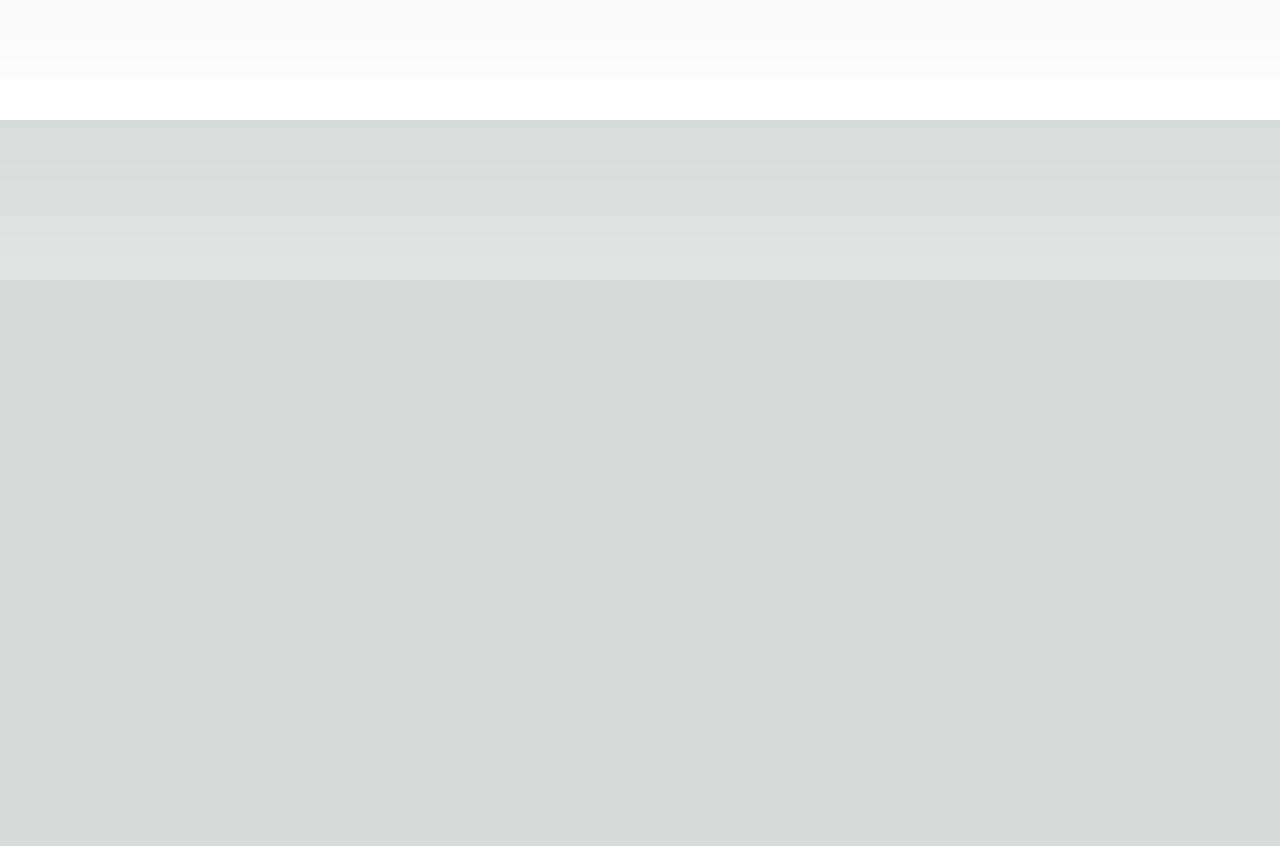
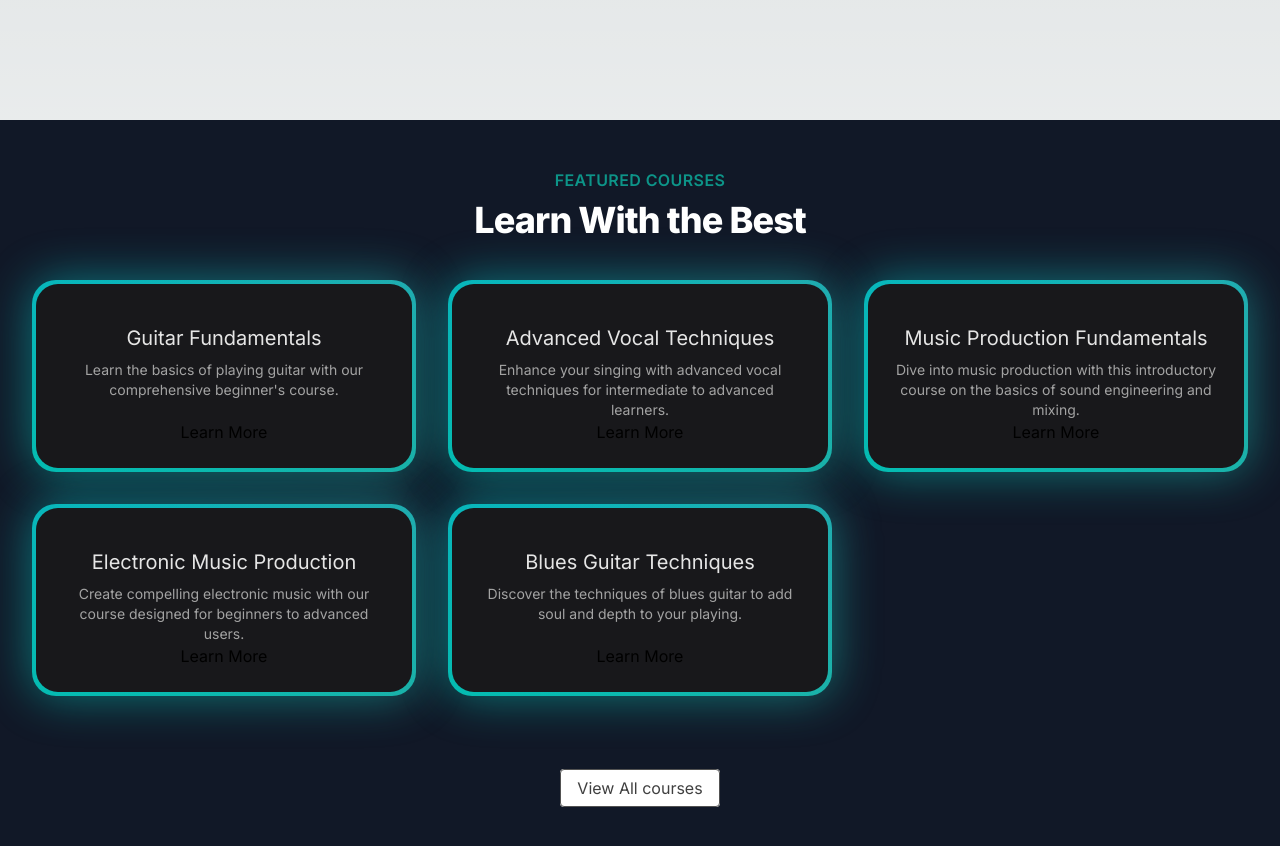
Before and after one commit to JawwadAhmadDev/music-app, a Next.js app: page / in a window 1280 px wide. Shown: the part 520-1366 px from the top of the page. Before the commit the page ends 800 px from the top, so only its background shows below. Built offline with nearby package versions, Linux system fonts and the light colour scheme.

Commit message:
featured courses section completed

```diff
--- a/src/app/page.tsx
+++ b/src/app/page.tsx
@@ -1,10 +1,11 @@
+import FeaturedCourses from "@/components/FeaturedCourses";
 import HeroSection from "@/components/HeroSection";
-import Image from "next/image";
 
 export default function Home() {
   return (
     <div>
       <HeroSection />
+      <FeaturedCourses />
     </div>
   );
 }
--- /dev/null
+++ b/src/components/FeaturedCourses.tsx
@@ -0,0 +1,66 @@
+"use client";
+import Link from "next/link";
+import courseData from "../data/music_courses.json";
+import { BackgroundGradient } from "./ui/background-gradient";
+import Image from "next/image";
+
+interface Course {
+  id: number;
+  title: string;
+  slug: string;
+  description: string;
+  price: number;
+  instructor: string;
+  isFeatured: boolean;
+  image: string;
+}
+
+function FeaturedCourses() {
+  const featuredCourses = courseData.courses.filter(
+    (course: Course) => course.isFeatured
+  );
+
+  return (
+    <div className="py-12 bg-gray-900">
+      <div>
+        <div className="text-center">
+          <h2 className="text-base text-teal-600 font-semibold tracking-wide uppercase">
+            FEATURED COURSES
+          </h2>
+          <p className="mt-2 text-3xl leading-8 font-extrabold tracking-tight text-white sm:text-4xl">
+            Learn With the Best
+          </p>
+        </div>
+      </div>
+      <div className="mt-10 mx-8">
+        <div className="grid grid-cols-1 sm:grid-cols-2 lg:grid-cols-3 gap-8 justify-center">
+          {featuredCourses.map((course: Course) => (
+            <div key={course.id} className="flex justify-center">
+              <BackgroundGradient className="flex flex-col rounded-[22px] bg-white dark:bg-zinc-900 overflow-hidden h-full max-w-sm">
+                <div className="p-4 sm:p-6 flex flex-col items-center text-center flex-grow">
+                  <p className="text-lg sm:text-xl text-black mt-4 mb-2 dark:text-neutral-200">
+                    {course.title}
+                  </p>
+                  <p className="text-sm text-neutral-600 dark:text-neutral-400 flex-grow">
+                    {course.description}
+                  </p>
+                  <Link href={`/courses/${course.slug}`}>Learn More</Link>
+                </div>
+              </BackgroundGradient>
+            </div>
+          ))}
+        </div>
+      </div>
+      <div className="mt-20 text-center">
+        <Link
+          href={"/courses"}
+          className="px-4 py-2 rounded border border-neutral-600 text-neutral-700 bg-white hover:bg-gray-100 transition duration-200"
+        >
+          View All courses
+        </Link>
+      </div>
+    </div>
+  );
+}
+
+export default FeaturedCourses;
--- /dev/null
+++ b/src/components/ui/background-gradient.tsx
@@ -0,0 +1,72 @@
+import { cn } from "@/lib/utils";
+import React from "react";
+import { motion } from "framer-motion";
+
+export const BackgroundGradient = ({
+  children,
+  className,
+  containerClassName,
+  animate = true,
+}: {
+  children?: React.ReactNode;
+  className?: string;
+  containerClassName?: string;
+  animate?: boolean;
+}) => {
+  const variants = {
+    initial: {
+      backgroundPosition: "0 50%",
+    },
+    animate: {
+      backgroundPosition: ["0, 50%", "100% 50%", "0 50%"],
+    },
+  };
+  return (
+    <div className={cn("relative p-[4px] group", containerClassName)}>
+      <motion.div
+        variants={animate ? variants : undefined}
+        initial={animate ? "initial" : undefined}
+        animate={animate ? "animate" : undefined}
+        transition={
+          animate
+            ? {
+                duration: 5,
+                repeat: Infinity,
+                repeatType: "reverse",
+              }
+            : undefined
+        }
+        style={{
+          backgroundSize: animate ? "400% 400%" : undefined,
+        }}
+        className={cn(
+          "absolute inset-0 rounded-3xl z-[1] opacity-60 group-hover:opacity-100 blur-xl  transition duration-500 will-change-transform",
+          " bg-[radial-gradient(circle_farthest-side_at_0_100%,#00ccb1,transparent),radial-gradient(circle_farthest-side_at_100%_0,#7b61ff,transparent),radial-gradient(circle_farthest-side_at_100%_100%,#ffc414,transparent),radial-gradient(circle_farthest-side_at_0_0,#1ca0fb,#141316)]"
+        )}
+      />
+      <motion.div
+        variants={animate ? variants : undefined}
+        initial={animate ? "initial" : undefined}
+        animate={animate ? "animate" : undefined}
+        transition={
+          animate
+            ? {
+                duration: 5,
+                repeat: Infinity,
+                repeatType: "reverse",
+              }
+            : undefined
+        }
+        style={{
+          backgroundSize: animate ? "400% 400%" : undefined,
+        }}
+        className={cn(
+          "absolute inset-0 rounded-3xl z-[1] will-change-transform",
+          "bg-[radial-gradient(circle_farthest-side_at_0_100%,#00ccb1,transparent),radial-gradient(circle_farthest-side_at_100%_0,#7b61ff,transparent),radial-gradient(circle_farthest-side_at_100%_100%,#ffc414,transparent),radial-gradient(circle_farthest-side_at_0_0,#1ca0fb,#141316)]"
+        )}
+      />
+
+      <div className={cn("relative z-10", className)}>{children}</div>
+    </div>
+  );
+};
--- /dev/null
+++ b/src/data/music_courses.json
@@ -0,0 +1,104 @@
+{
+    "courses": [
+      {
+        "id": 1,
+        "title": "Guitar Fundamentals",
+        "slug": "guitar-fundamentals",
+        "description": "Learn the basics of playing guitar with our comprehensive beginner's course.",
+        "price": 99.99,
+        "instructor": "John Doe",
+        "isFeatured": true,
+        "image": "/courses/guitar.jpg"
+      },
+      {
+        "id": 2,
+        "title": "Piano for Beginners",
+        "slug": "piano-for-beginners",
+        "description": "Start your musical journey with foundational piano skills taught by expert instructors.",
+        "price": 109.99,
+        "instructor": "Jane Smith",
+        "isFeatured": false,
+        "image": "/courses/piano.jpg"
+      },
+      {
+        "id": 3,
+        "title": "Advanced Vocal Techniques",
+        "slug": "advanced-vocal-techniques",
+        "description": "Enhance your singing with advanced vocal techniques for intermediate to advanced learners.",
+        "price": 119.99,
+        "instructor": "Emily Johnson",
+        "isFeatured": true,
+        "image": "/courses/vocalist.jpg"
+      },
+      {
+        "id": 4,
+        "title": "Drumming Mastery",
+        "slug": "drumming-mastery",
+        "description": "Master the drums with our comprehensive course covering all skill levels.",
+        "price": 129.99,
+        "instructor": "Mike Brown",
+        "isFeatured": false,
+        "image": "/courses/drumming.jpg"
+      },
+      {
+        "id": 5,
+        "title": "Jazz Improvisation",
+        "slug": "jazz-improvisation",
+        "description": "Learn the art of jazz improvisation with this course designed for all levels.",
+        "price": 139.99,
+        "instructor": "Chris Davis",
+        "isFeatured": false,
+        "image": "/courses/jazz.jpg"
+      },
+      {
+        "id": 6,
+        "title": "Music Production Fundamentals",
+        "slug": "music-production-fundamentals",
+        "description": "Dive into music production with this introductory course on the basics of sound engineering and mixing.",
+        "price": 149.99,
+        "instructor": "Alex Wilson",
+        "isFeatured": true,
+        "image": "/courses/music-prod.jpg"
+      },
+      {
+        "id": 7,
+        "title": "Songwriting Essentials",
+        "slug": "songwriting-essentials",
+        "description": "Learn the essentials of songwriting to express your musical creativity.",
+        "price": 159.99,
+        "instructor": "Samantha Miller",
+        "isFeatured": false,
+        "image": "/courses/song-writing.jpg"
+      },
+      {
+        "id": 8,
+        "title": "Electronic Music Production",
+        "slug": "electronic-music-production",
+        "description": "Create compelling electronic music with our course designed for beginners to advanced users.",
+        "price": 169.99,
+        "instructor": "Luke Harris",
+        "isFeatured": true,
+        "image": "/courses/music-prod.jpg"
+      },
+      {
+        "id": 9,
+        "title": "Classical Music History",
+        "slug": "classical-music-history",
+        "description": "Explore the rich history of classical music from its origins to the present day.",
+        "price": 179.99,
+        "instructor": "Grace Lee",
+        "isFeatured": false,
+        "image": "/courses/classical-music.jpg"
+      },
+      {
+        "id": 10,
+        "title": "Blues Guitar Techniques",
+        "slug": "blues-guitar-techniques",
+        "description": "Discover the techniques of blues guitar to add soul and depth to your playing.",
+        "price": 189.99,
+        "instructor": "Ethan Moore",
+        "isFeatured": true,
+        "image": "/courses/blues.jpg"
+      }
+    ]
+  }
```
Also changed, not shown: 1 other file (tests, documents, lock files or other folders).
